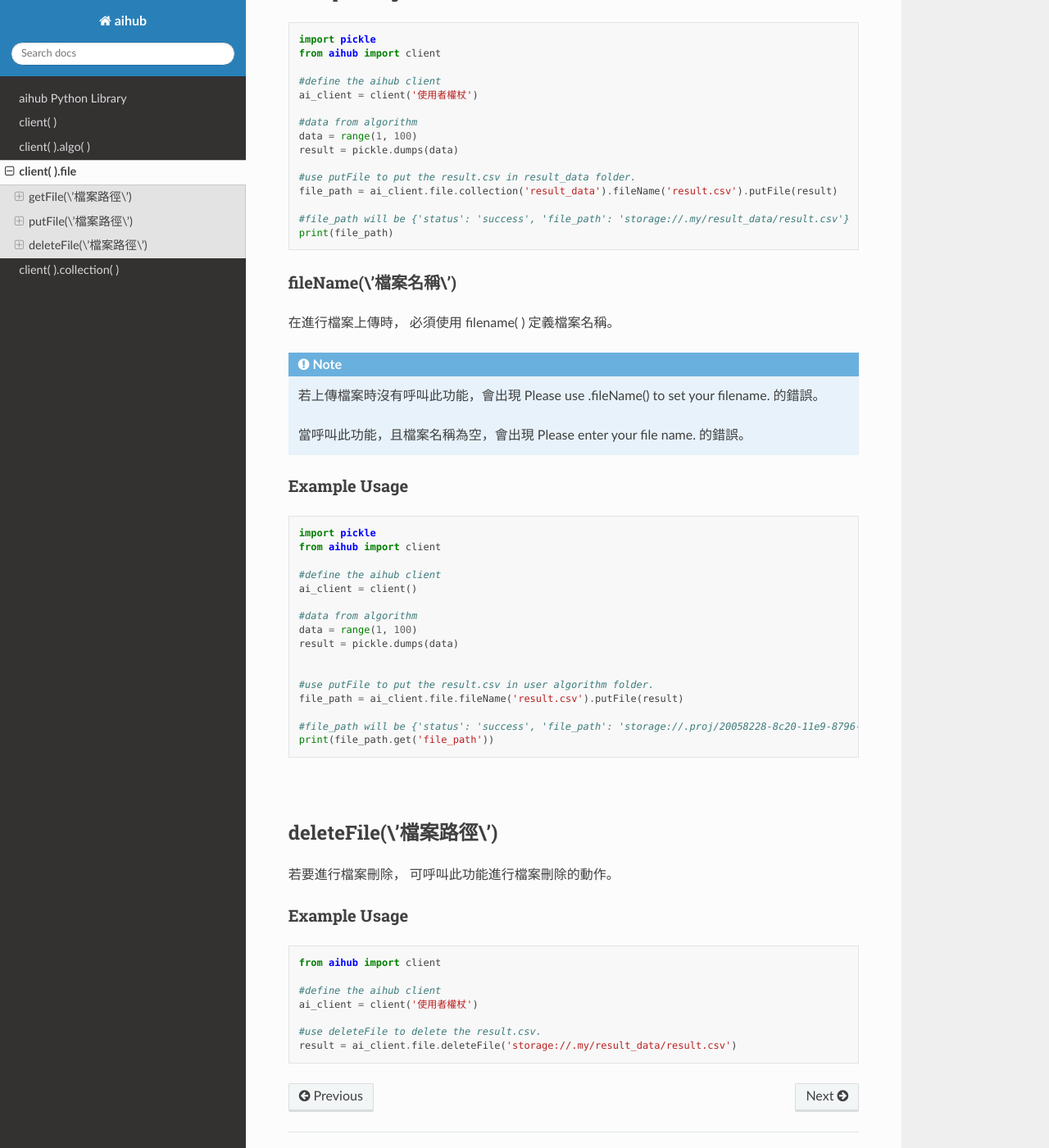
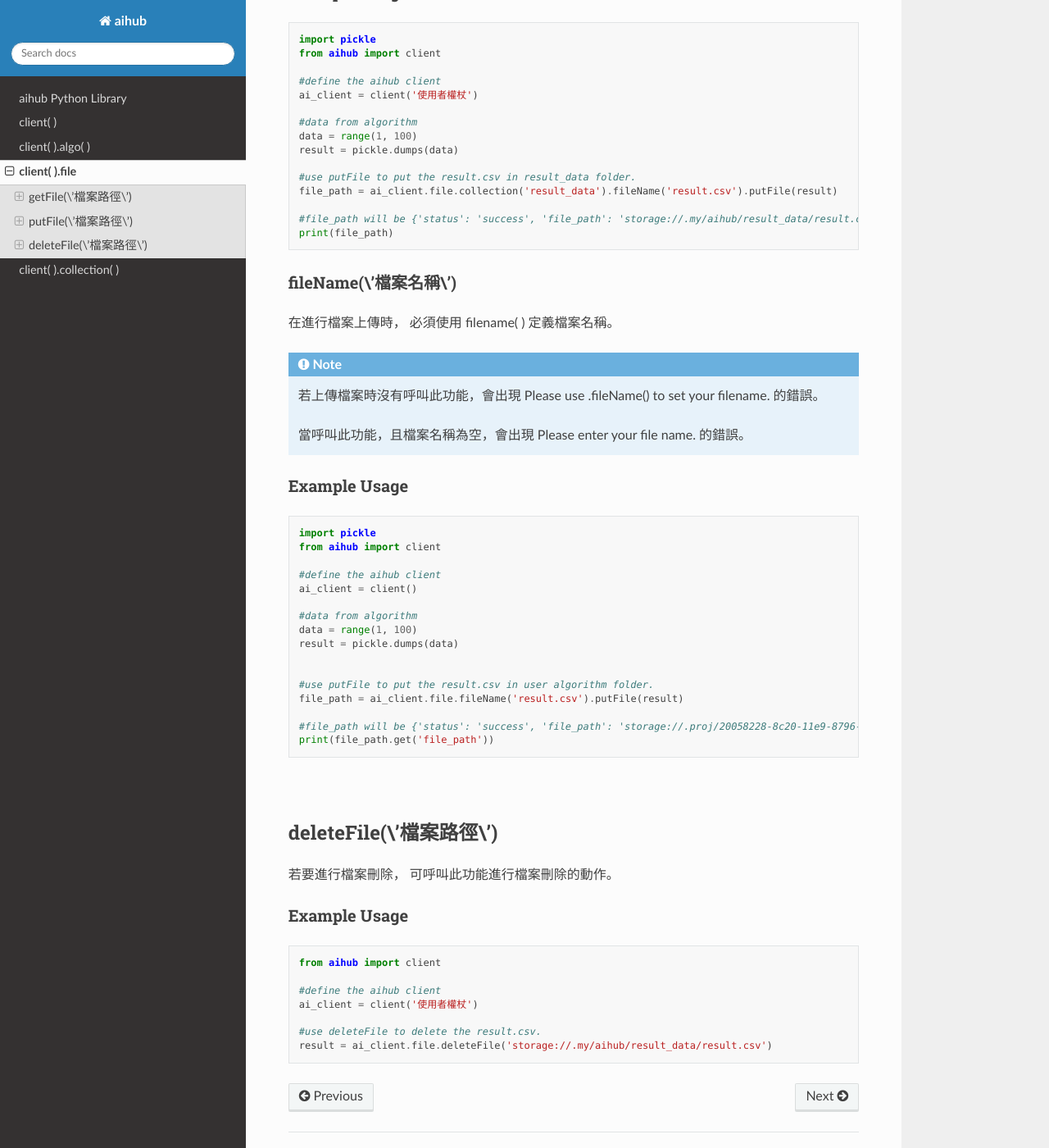
Before and after one commit to aihub-tw/aihub-py, a Sphinx documentation site: the page built from source/file.rst, in a window 1280 px wide and 1400 px high, scrolled down 1306 px. Shown: the whole window at 82% size. Built offline with Sphinx 7.4.7 and the Read the Docs theme 2.0.0, drawn with Linux system fonts in a browser that asks for light colours; some of the changed text lies outside the part shown.

Commit message:
add user id at .my path

```diff
--- a/source/collection.rst
+++ b/source/collection.rst
@@ -32,7 +32,7 @@ Example Usage
     #create testing_data to user folder.
     result = ai_client.collection('testing_data').create()
 
-    #folder path will be "storage://.my/testing_data"
+    #folder path will be "storage://.my/aihub/testing_data"
     print(result)
 
 |
--- a/source/file.rst
+++ b/source/file.rst
@@ -34,7 +34,7 @@ Example Usage
     ai_client = client('使用者權杖')
 
     #use getFile to get the matrix.csv in testing_data folder.
-    file = ai_client.file.getFile('storge://.my/testing_data/matrix.csv')
+    file = ai_client.file.getFile('storge://.my/aihub/testing_data/matrix.csv')
 
 |
 
@@ -86,7 +86,7 @@ Example Usage
     #use putFile to put the result.csv in result_data folder.
     file_path = ai_client.file.collection('result_data').fileName('result.csv').putFile(result)
 
-    #file_path will be {'status': 'success', 'file_path': 'storage://.my/result_data/result.csv'}
+    #file_path will be {'status': 'success', 'file_path': 'storage://.my/aihub/result_data/result.csv'}
     print(file_path)
 
 
@@ -121,7 +121,7 @@ Example Usage
     #use putFile to put the result.csv in user algorithm folder.
     file_path = ai_client.file.fileName('result.csv').putFile(result)
 
-    #file_path will be {'status': 'success', 'file_path': 'storage://.proj/20058228-8c20-11e9-8796-f45c89a9272d/'} result.csv
+    #file_path will be {'status': 'success', 'file_path': 'storage://.proj/20058228-8c20-11e9-8796-f45c89a9272d/aihub/933ac55c-9661-11e9-af7d-f45c89a9272d/result.csv'}
     print(file_path.get('file_path'))
 
 |
@@ -143,4 +143,4 @@ Example Usage
     ai_client = client('使用者權杖')
 
     #use deleteFile to delete the result.csv.
-    result = ai_client.file.deleteFile('storage://.my/result_data/result.csv')
+    result = ai_client.file.deleteFile('storage://.my/aihub/result_data/result.csv')
```
Also changed, not shown: 8 other files.
